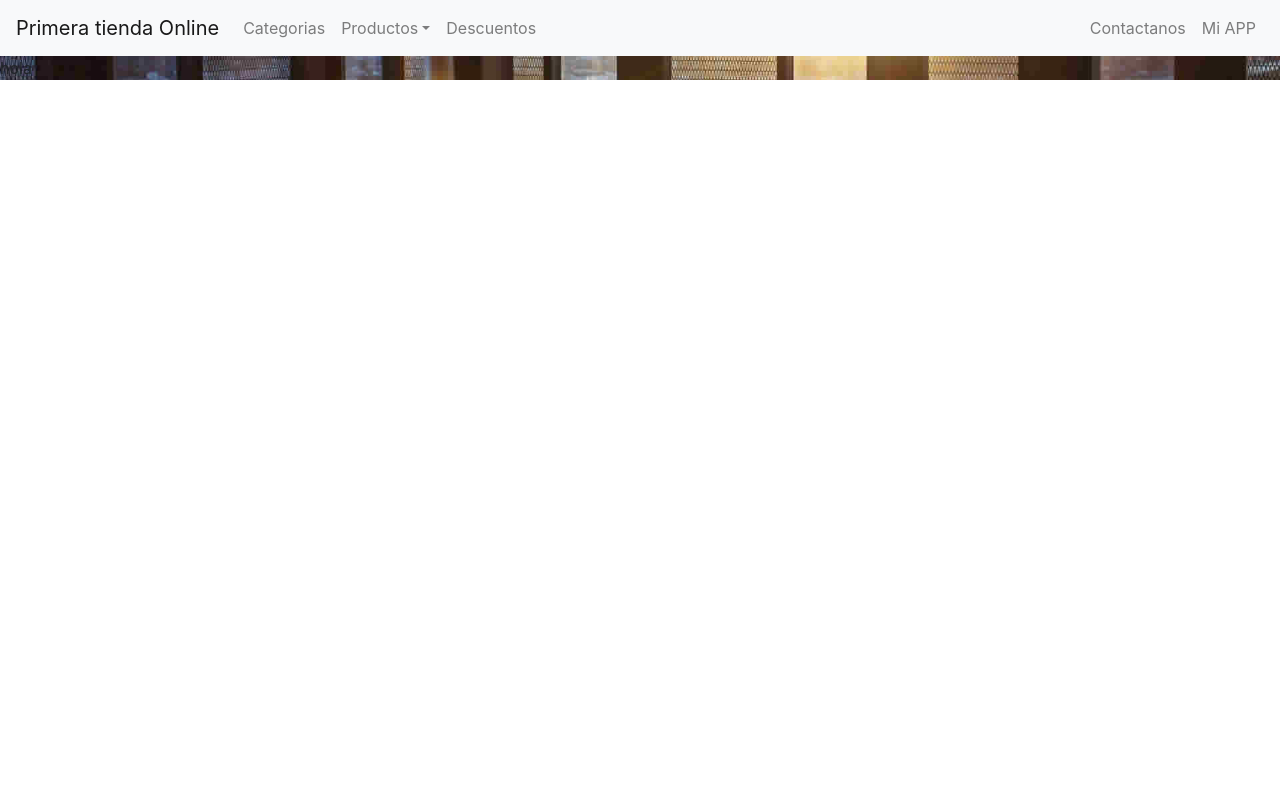
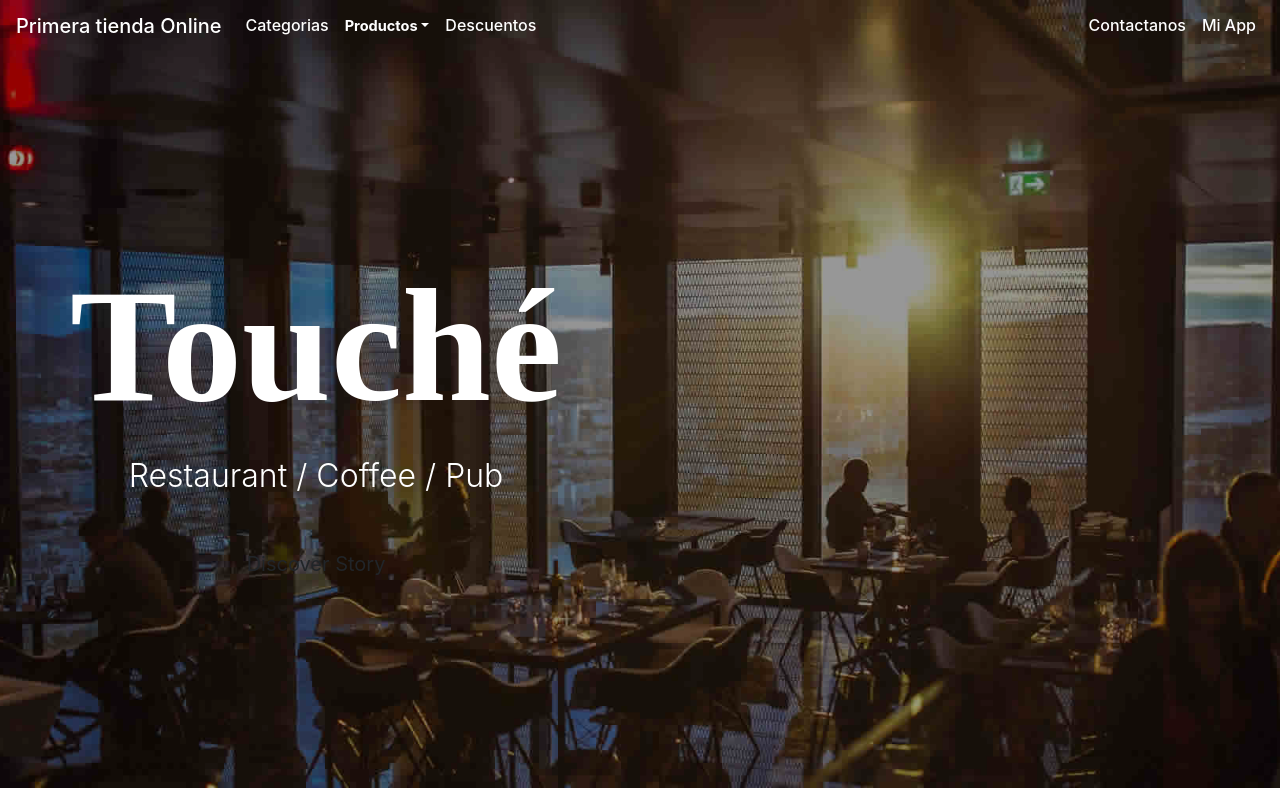
Before and after one commit to jonfer1022/First-Online-Shop, a React (Create React App) app: page /home in a window 1280 px wide. Built offline with nearby package versions, Linux system fonts and the light colour scheme.

Commit message:
NavBar, se agrega estilos para que funcione dinamicamente dependiendo del scrollY

```diff
--- a/src/components/App.js
+++ b/src/components/App.js
@@ -11,7 +11,19 @@ function App() {
     <Fragment>
       <header>
         <NavBar></NavBar>
-        <div class="intro">hola</div>
+        <div class="intro">
+          <div class="overlay">
+            <div class="container">
+              <div class="row">
+                <div class="intro-text">
+                  <h1>Touché</h1>
+                  <p>Restaurant / Coffee / Pub</p>
+                  <a href="#about" class="btn btn-custom btn-lg page-scroll">Discover Story</a>
+                </div>
+              </div>
+            </div>
+          </div>
+        </div>
       </header>
       <Layout>
         <BrowserRouter>
--- a/src/components/NavBar.js
+++ b/src/components/NavBar.js
@@ -2,13 +2,26 @@ import React from 'react';
 import {Nav, Navbar, NavDropdown} from "react-bootstrap";
 import './styles/NavBar.scss'
 
-const NavBar = () => (
-    <Navbar collapseOnSelect expand="lg" bg="light">
-        <Navbar.Brand href="/home">Primera tienda Online</Navbar.Brand>
+const NavBar = () => {
+
+  window.addEventListener("scroll", function(event) {
+    if (this.scrollY > 150) {
+      document.getElementById("navbar-main").classList.remove('nav-bar-main');
+      document.getElementById("navbar-main").classList.add('nav-bar-main-scrollY');
+    }else{
+      document.getElementById("navbar-main").classList.remove('nav-bar-main-scrollY');
+      document.getElementById("navbar-main").classList.add('nav-bar-main');
+    }
+  },false);
+
+  return(
+  <div id="nav-bar">
+    <Navbar id="navbar-main"collapseOnSelect className="nav-bar-main" expand="lg">
+      <Navbar.Brand href="/home"><h5>Primera tienda Online</h5></Navbar.Brand>
         <Navbar.Toggle aria-controls="responsive-navbar-nav" />
         <Navbar.Collapse id="responsive-navbar-nav">
             <Nav className="mr-auto">
-                <Nav.Link href="/categorias">Categorias</Nav.Link>
+                <Nav.Link href="/categorias"><h6>Categorias</h6></Nav.Link>
                 <NavDropdown title="Productos" id="collasible-nav-dropdown">
                     <NavDropdown className="text-center" drop={'right'} title="Para Hombres">
                         <NavDropdown.Item href="#action/3.4">Chaquetas</NavDropdown.Item>
@@ -21,16 +34,18 @@ const NavBar = () => (
                         <NavDropdown.Item href="#action/3.9">Zapatos</NavDropdown.Item>
                     </NavDropdown>
                 </NavDropdown>
-                <Nav.Link href="#pricing">Descuentos</Nav.Link>
+                <Nav.Link href="#pricing"><h6>Descuentos</h6></Nav.Link>
                 </Nav>
             <Nav>
-                <Nav.Link href="#deets">Contactanos</Nav.Link>
+                <Nav.Link href="#deets"><h6>Contactanos</h6></Nav.Link>
                 <Nav.Link eventKey={2} href="#memes">
-                    Mi APP
+                  <h6>Mi App</h6>
                 </Nav.Link>
             </Nav>
         </Navbar.Collapse>
     </Navbar>
-)
+  </div>
+  )
+}
 
 export default NavBar;
--- a/src/components/styles/NavBar.scss
+++ b/src/components/styles/NavBar.scss
@@ -1,5 +1,24 @@
-.navbar-main{
-    background-color: blue;
-    /* width: 200px; */
-    /* height: 400px; */
+#nav-bar{
+    position: fixed;
+    top: 0%;
+    display: block;
+    width: 100%;
 }
+
+#nav-bar h5, h6{
+    color: white;
+}
+
+#collasible-nav-dropdown{
+    font-size: 91%;
+    font-weight: bold;
+    color: white;
+}
+
+.nav-bar-main{
+    background-color: rgba(255, 255, 255, 0);
+}
+
+.nav-bar-main-scrollY{
+    background-color: rgb(118, 118, 118);
+}
```
Also changed, not shown: 1 other file (tests, documents, lock files or other folders).
